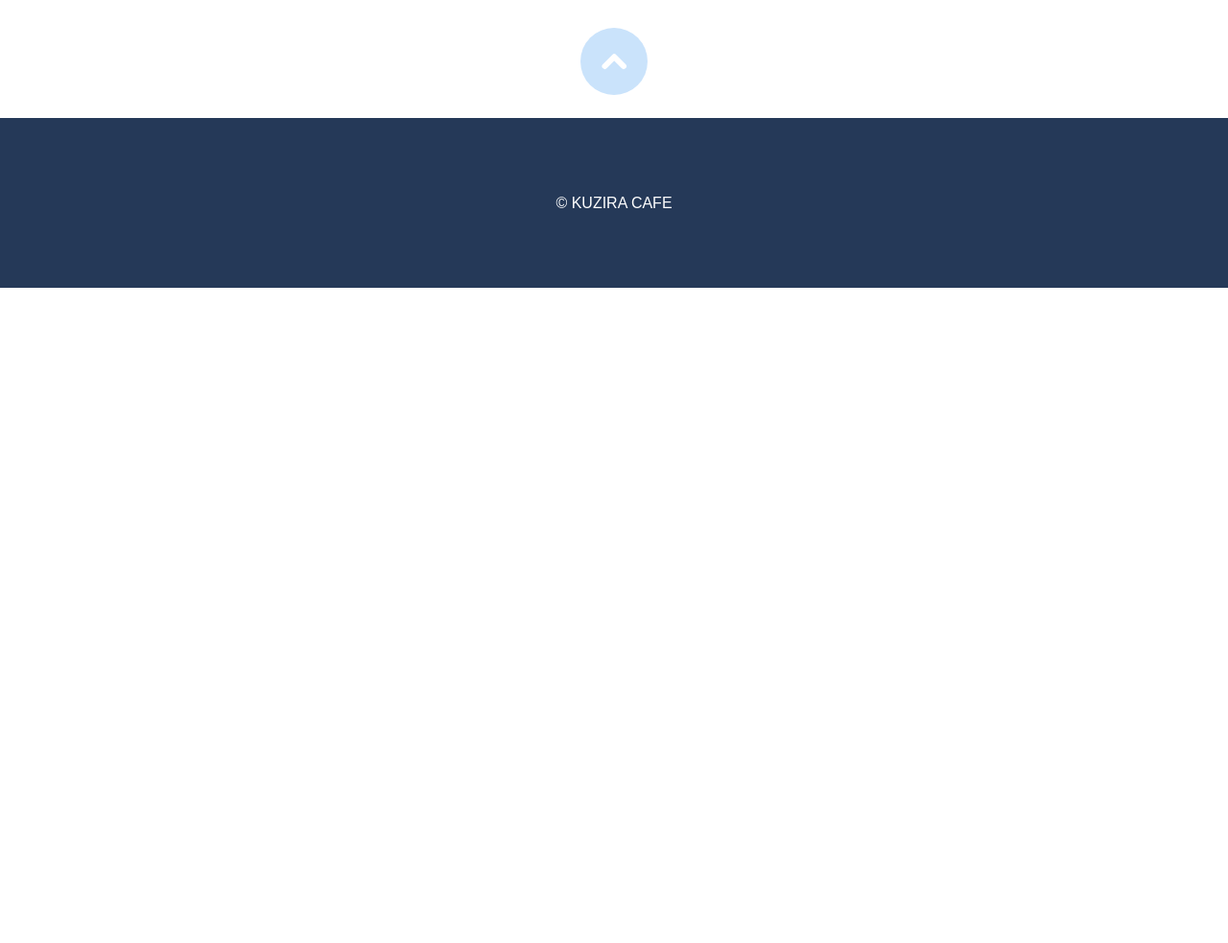
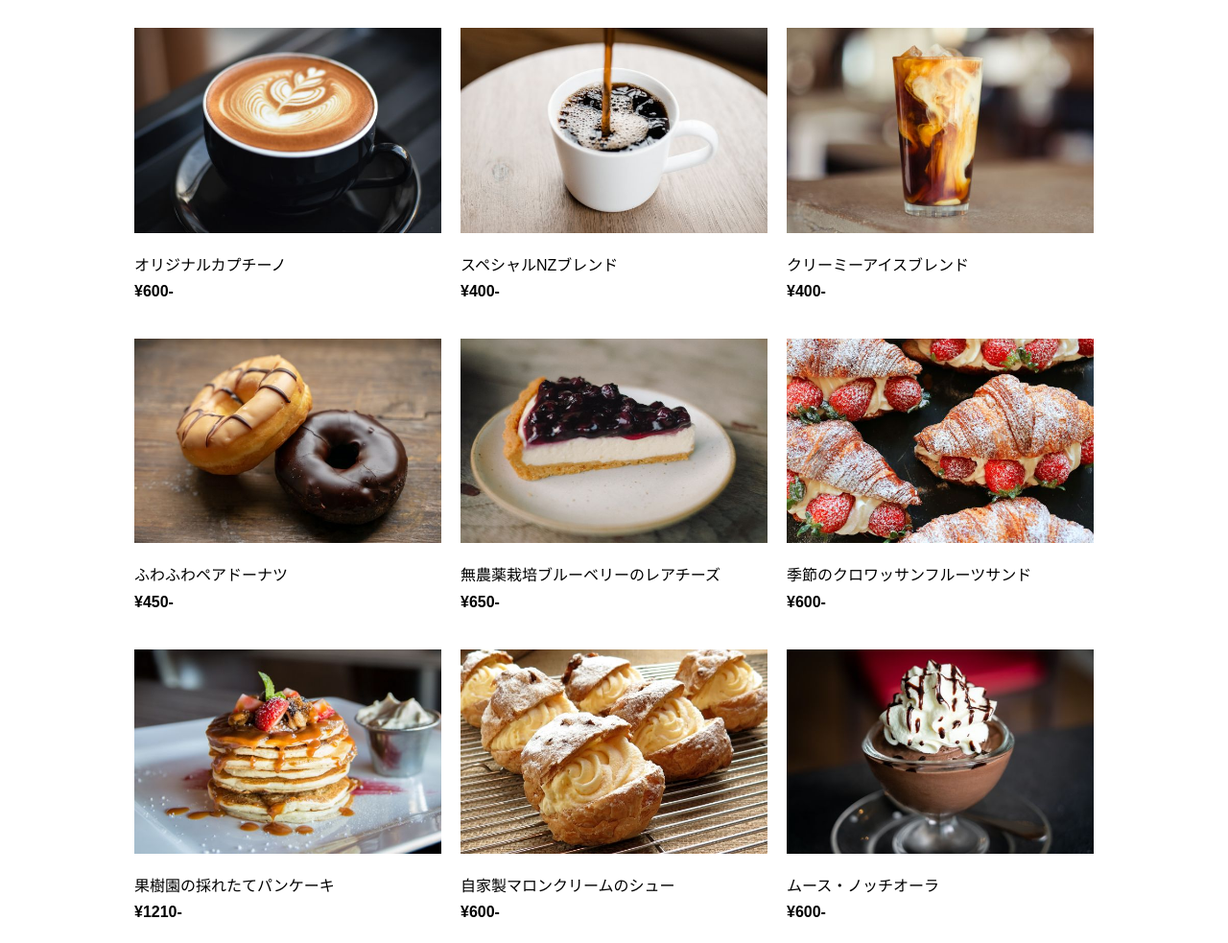
Before and after one commit to masa-massara/HTML.CSS.Practice, a plain HTML site: page menu.html in a window 1280 px wide. Shown: the part 568-1551 px from the top of the page at 96% size. Before the commit the page ends 868 px from the top, so only its background shows below. Drawn offline with Linux system fonts and the light colour scheme.

Commit message:
menuページを編集

```diff
--- a/css/style.css
+++ b/css/style.css
@@ -100,11 +100,11 @@ img {
 
 }
 
-.hero.contact{
+.hero.contact {
     background-image: url(../images/contact-hero.jpg);
 }
 
-.hero.menu{
+.hero.menu {
     background-image: url(../images/menu-hero.jpg);
 }
 
@@ -161,3 +161,9 @@ main h2 {
 
 
 /* index.html */
+/* menu.html */
+.items {
+    display: grid;
+    grid-template-columns: 1fr 1fr 1fr;
+    gap: 20px;
+}
--- a/menu.html
+++ b/menu.html
@@ -31,6 +31,79 @@
     <h1 class="hero menu">メニュー</h1>
 
     <main>
+        <div class="items">
+            <div class="item">
+                <img src="images/item1.jpg" alt="オリジナルカプチーノ">
+                <p>
+                    オリジナルカプチーノ<br>
+                    <strong>¥600-</strong>
+                </p>
+            </div>
+
+            <div class="item">
+                <img src="images/item2.jpg" alt="スペシャルNZブレンド">
+                <p>
+                    スペシャルNZブレンド<br>
+                    <strong>¥400-</strong>
+                </p>
+            </div>
+
+            <div class="item">
+                <img src="images/item3.jpg" alt="クリーミーアイスブレンド">
+                <p>
+                    クリーミーアイスブレンド<br>
+                    <strong>¥400-</strong>
+                </p>
+            </div>
+
+            <div class="item">
+                <img src="images/item4.jpg" alt="ふわふわペアドーナツ">
+                <p>
+                    ふわふわペアドーナツ<br>
+                    <strong>¥450-</strong>
+                </p>
+            </div>
+
+            <div class="item">
+                <img src="images/item5.jpg" alt="無農薬栽培ブルーベリーのレアチーズ">
+                <p>
+                    無農薬栽培ブルーベリーのレアチーズ<br>
+                    <strong>¥650-</strong>
+                </p>
+            </div>
+
+            <div class="item">
+                <img src="images/item6.jpg" alt="季節のクロワッサンフルーツサンド">
+                <p>
+                    季節のクロワッサンフルーツサンド<br>
+                    <strong>¥600-</strong>
+                </p>
+            </div>
+
+            <div class="item">
+                <img src="images/item7.jpg" alt="果樹園の採れたてパンケーキ">
+                <p>
+                    果樹園の採れたてパンケーキ<br>
+                    <strong>¥1210-</strong>
+                </p>
+            </div>
+
+            <div class="item">
+                <img src="images/item8.jpg" alt="自家製マロンクリームのシュー">
+                <p>
+                    自家製マロンクリームのシュー<br>
+                    <strong>¥600-</strong>
+                </p>
+            </div>
+
+            <div class="item">
+                <img src="images/item9.jpg" alt="ムース・ノッチオーラ">
+                <p>
+                    ムース・ノッチオーラ<br>
+                    <strong>¥600-</strong>
+                </p>
+            </div>
+        </div>
 
     </main>
     <footer>
```
